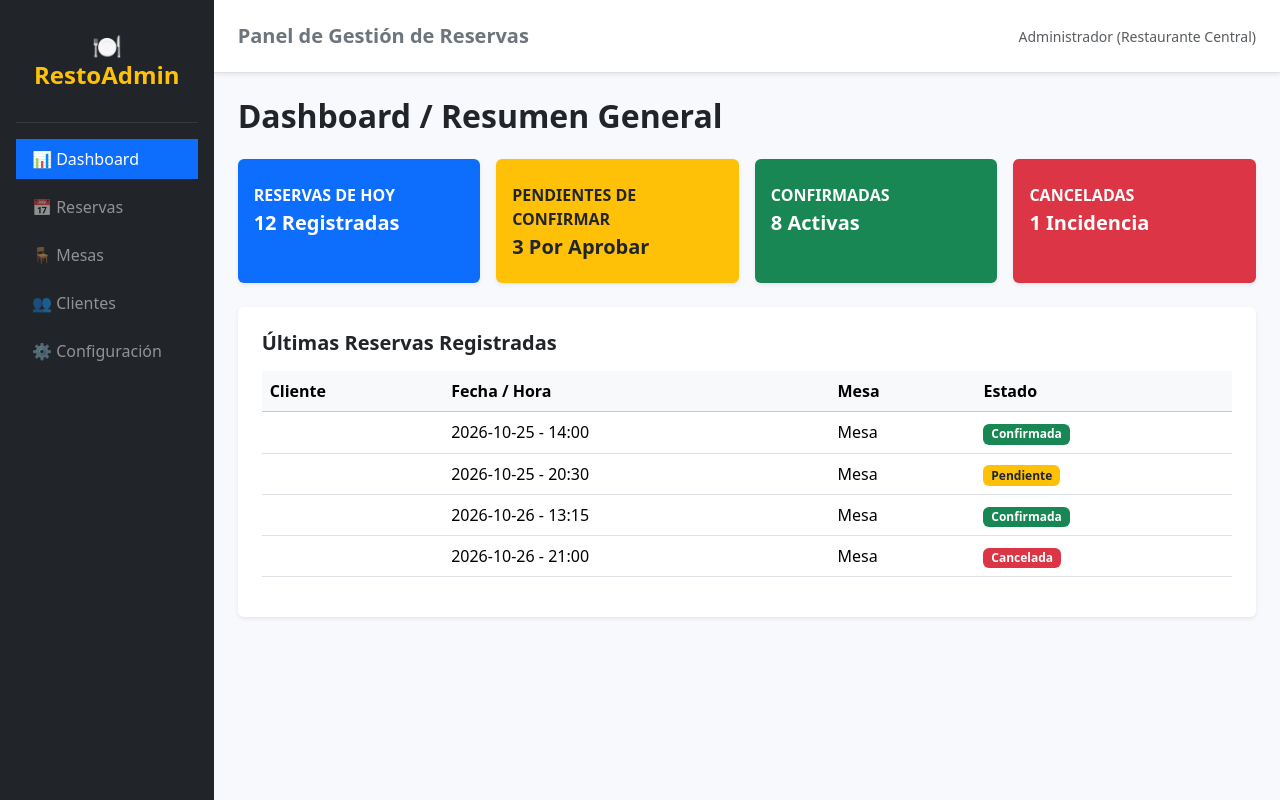
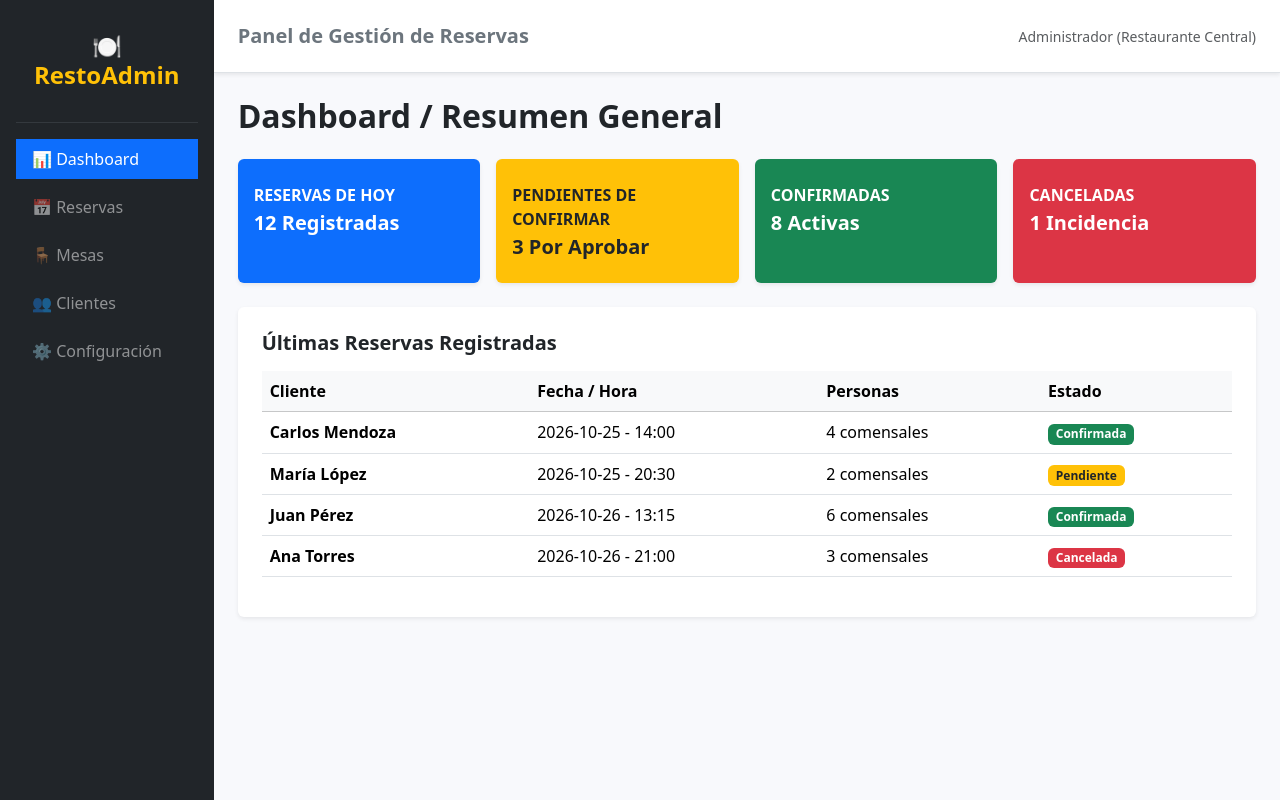
Before and after one commit to ryeferson158/proyectoweb2025, a React (Create React App) app: page / in a window 1280 px wide. Built offline with nearby package versions, Linux system fonts and the light colour scheme.

Commit message:
Avance 7

```diff
--- a/src/Components/Dashboard.jsx
+++ b/src/Components/Dashboard.jsx
@@ -17,7 +17,7 @@ function Dashboard({ reservas, busqueda, setBusqueda, cambiarEstado }) {
               <tr>
                 <th>Cliente</th>
                 <th>Fecha / Hora</th>
-                <th>Mesa</th>
+                <th>Personas</th>
                 <th>Estado</th>
               </tr>
             </thead>
@@ -25,9 +25,9 @@ function Dashboard({ reservas, busqueda, setBusqueda, cambiarEstado }) {
               {reservasRecientes.length > 0 ? (
                 reservasRecientes.map((reserva, index) => (
                   <tr key={index}>
-                    <td className="fw-bold">{reserva.nombre}</td>
+                    <td className="fw-bold">{reserva.cliente}</td>
                     <td>{reserva.fecha} - {reserva.hora}</td>
-                    <td>Mesa {reserva.mesa}</td>
+                    <td>{reserva.personas} comensales</td>
                     <td>
                       <span className={`badge ${
                         reserva.estado === 'Confirmada' ? 'bg-success' :
--- a/src/Components/VistaReservas.jsx
+++ b/src/Components/VistaReservas.jsx
@@ -1,9 +1,8 @@
 import React from 'react';
 
 function VistaReservas({ reservas, busqueda, setBusqueda, cambiarEstado }) {
-  // Filtramos las reservas según la búsqueda
   const reservasFiltradas = reservas ? reservas.filter(r =>
-    r.nombre.toLowerCase().includes(busqueda ? busqueda.toLowerCase() : '')
+    r.cliente.toLowerCase().includes(busqueda ? busqueda.toLowerCase() : '')
   ) : [];
 
   return (
@@ -14,18 +13,16 @@ function VistaReservas({ reservas, busqueda, setBusqueda, cambiarEstado }) {
       </div>
       <p className="text-muted">Aquí puedes administrar todas las solicitudes de los comensales, aprobar pendientes o cancelar turnos.</p>
 
-      {/* Buscador */}
       <div className="mb-3">
         <input
           type="text"
           className="form-control"
-          placeholder="Buscar reserva por nombre..."
+          placeholder="Buscar reserva por cliente..."
           value={busqueda || ''}
           onChange={(e) => setBusqueda && setBusqueda(e.target.value)}
         />
       </div>
 
-      {/* Tabla de Reservas */}
       <div className="card shadow-sm border-0 p-3">
         <div className="table-responsive">
           <table className="table table-hover align-middle">
@@ -33,7 +30,7 @@ function VistaReservas({ reservas, busqueda, setBusqueda, cambiarEstado }) {
               <tr>
                 <th>Cliente</th>
                 <th>Fecha / Hora</th>
-                <th>Mesa</th>
+                <th>Personas</th>
                 <th>Estado</th>
                 <th>Acciones</th>
               </tr>
@@ -42,9 +39,9 @@ function VistaReservas({ reservas, busqueda, setBusqueda, cambiarEstado }) {
               {reservasFiltradas.length > 0 ? (
                 reservasFiltradas.map((reserva, index) => (
                   <tr key={index}>
-                    <td className="fw-bold">{reserva.nombre}</td>
+                    <td className="fw-bold">{reserva.cliente}</td>
                     <td>{reserva.fecha} - {reserva.hora}</td>
-                    <td>Mesa {reserva.mesa}</td>
+                    <td>{reserva.personas} comensales</td>
                     <td>
                       <span className={`badge ${
                         reserva.estado === 'Confirmada' ? 'bg-success' :
@@ -56,13 +53,13 @@ function VistaReservas({ reservas, busqueda, setBusqueda, cambiarEstado }) {
                     <td>
                       <button
                         className="btn btn-sm btn-outline-success me-1"
-                        onClick={() => cambiarEstado && cambiarEstado(index, 'Confirmada')}
+                        onClick={() => cambiarEstado && cambiarEstado(reserva.id, 'Confirmada')}
                       >
                         Aprobar
                       </button>
                       <button
                         className="btn btn-sm btn-outline-danger"
-                        onClick={() => cambiarEstado && cambiarEstado(index, 'Cancelada')}
+                        onClick={() => cambiarEstado && cambiarEstado(reserva.id, 'Cancelada')}
                       >
                         Cancelar
                       </button>
```
